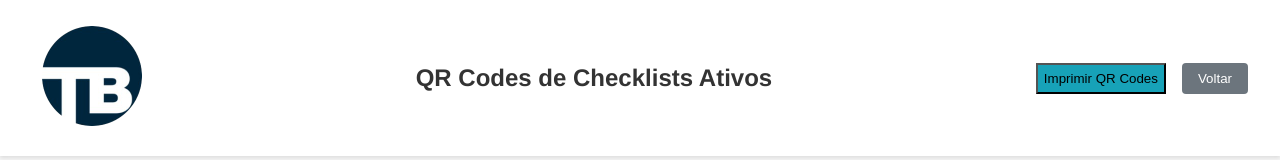
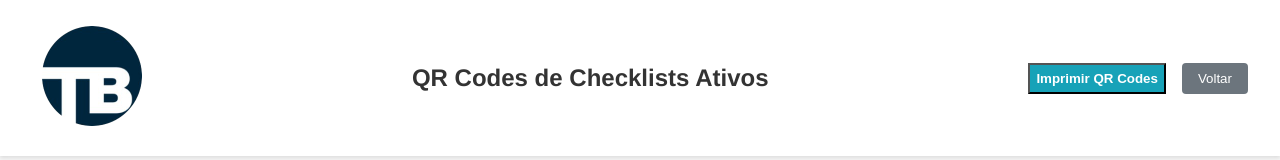
Before and after one commit to flaviobei/checklists, a Next.js app: page /admin/qrcodes in a window 1280 px wide. Shown: the top 160 px of the page. Built offline with nearby package versions, Linux system fonts and the light colour scheme; no server answers; sample sign-in values are in the browser's storage.

Commit message:
Improves print button styling and hover feedback
Enhances the print button's appearance by adding white text, bold font, and hover effects with a pointer cursor and updated background color. Improves user experience and ensures better visibility and interaction feedback.

```diff
--- a/styles/Admin.module.css
+++ b/styles/Admin.module.css
@@ -342,7 +342,16 @@
 }
  .printButton {
      background-color: #17a2b8;
+     color: white;
+     font-weight: bold;
 }
+
+.printButton:hover {
+     background-color: #138d9f;
+     cursor: pointer;color: white;
+     font-weight: bold;
+}
+
 /* Classe para esconder elementos na impressão */
  .no-print {
     /* Estilos normais aqui, se necessário */
```
